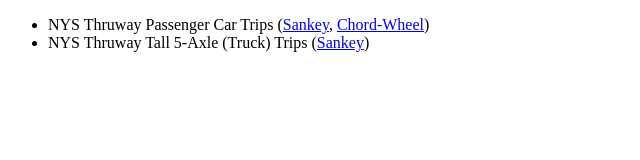
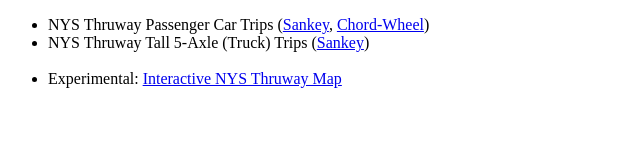
Before and after one commit to technickle/dataviz, a plain HTML site: page index.html in a window 1280 px wide. Shown: the whole page, without its empty margins (0-640 px from the left). Drawn offline with Linux system fonts and the light colour scheme.

Commit message:
adding link to new thruway d3 map vis

```diff
--- a/index.html
+++ b/index.html
@@ -7,6 +7,8 @@
 <ul>
   <li>NYS Thruway Passenger Car Trips (<a href="thruway/sankey-2l.html">Sankey</a>, <a href="thruway/chord-wheel-2l.html">Chord-Wheel</a>)</li>
   <li>NYS Thruway Tall 5-Axle (Truck) Trips (<a href="thruway/sankey-5h.html">Sankey</a>)</li>
+  <br />
+  <li>Experimental: <a href="thruway/topojson-test.html">Interactive NYS Thruway Map</a></li>
 </ul>
 </body>
 </html>
```
